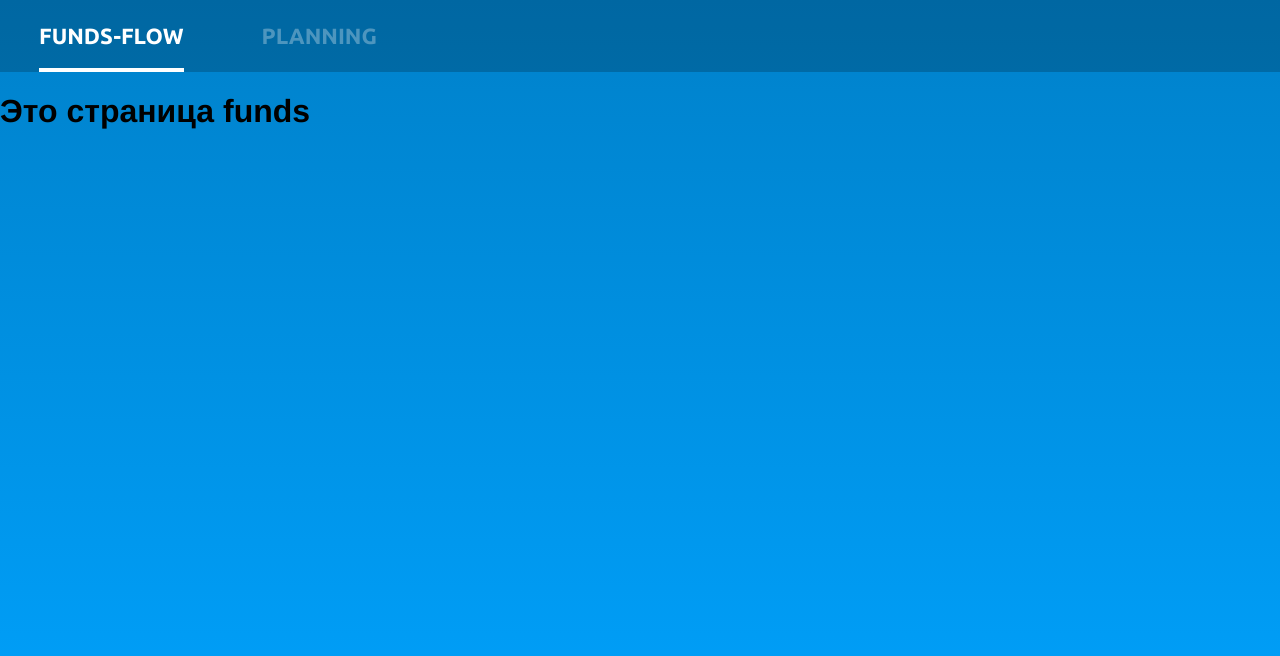
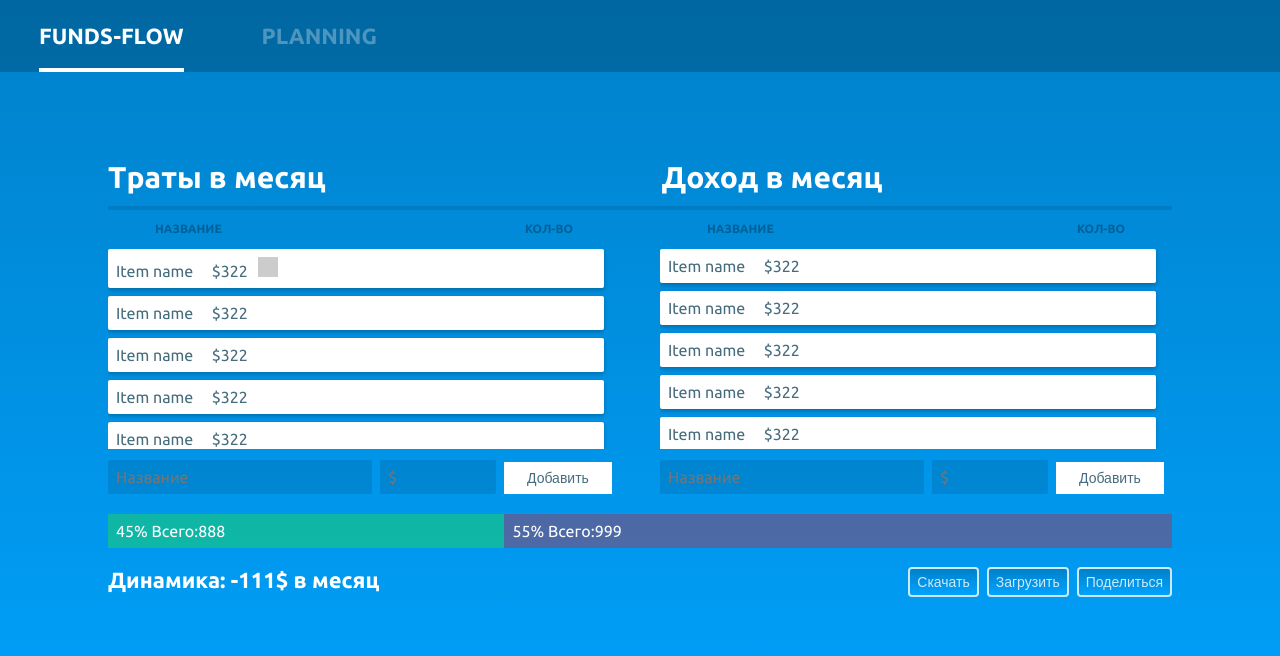
Before and after one commit to Akiyamka/plutos, a Vue app: page /#/ in a window 1280 px wide. Shown: the top 656 px of the page. Built offline with nearby package versions, Linux system fonts and the light colour scheme.

Commit message:
Create base page layout closes #5

```diff
--- a/src/App.vue
+++ b/src/App.vue
@@ -9,13 +9,13 @@
 </template>
 
 <style lang="stylus">
-@import url('https://fonts.googleapis.com/css?family=Ubuntu:400,700');
+@import url('https://fonts.googleapis.com/css?family=Ubuntu:400,700')
 html,body
   height 100%
   padding 0
   margin 0
 body
-  background: linear-gradient(180deg, #0081CA 0%, #00A3FF 100%);
+  background: linear-gradient(180deg, #0081CA 0%, #00A3FF 100%)
 
 #app
   font-family 'Avenir', Helvetica, Arial, sans-serif
@@ -28,21 +28,187 @@ body
   color #fff
 
   a
-    text-decoration none
+    color: rgba(255, 255, 255, .3)
     display: inline-block
-    font-family: Ubuntu;
-    margin: 0 39px 0
+    font-family: Ubuntu
     font-style: normal
     font-weight: bold
-    line-height: normal
     font-size: 22px
+    text-decoration none
     text-align: center
     text-transform: uppercase
-    color rgba(255, 255, 255, .3)
+    line-height: normal
+    margin: 0 39px 0
     padding: 23px 0
 
     &.router-link-exact-active
-      color #fff
       box-shadow: inset 0 -4px 0 #fff
+      color: #fff
 
+.wrapper
+  width: 1064px
+  font-family: Ubuntu
+  margin: 6px auto 0
+
+.title
+  margin-bottom: 11px
+  display: flex
+
+  &__one
+    width: 50%
+    margin: 82px 21.5px 0 0
+    color: #fff
+    font-size: 30px
+
+  &__two
+    width: 50%
+    margin: 82px 0 0 21.5px
+    color: #fff
+    font-size: 30px
+
+.line
+  overflow: hidden
+  height: 4px
+  background: rgba(0,0,0, .1)
+
+.content
+  display: flex
+
+.left,
+.right
+  flex-grow: 1
+
+.left
+  margin-right: 20px
+
+.right
+  margin-left: 20px
+
+.left-title
+  display: flex
+
+  &__name
+    flex-grow: 1
+    font-size: 12px
+    color: rgba(0, 0, 0, 0.3)
+    margin: 12px 0 0 47px;
+
+  &__count
+    text-align: right
+    flex-grow: 1
+    font-size: 12px
+    color: rgba(0, 0, 0, 0.3)
+    margin: 12px 47px 0 0;
+
+.right-title
+  display: flex
+
+  &__name
+    flex-grow: 1
+    font-size: 12px
+    color: rgba(0, 0, 0, 0.3)
+    margin: 12px 0 0 47px;
+
+  &__count
+    text-align: right
+    flex-grow: 1
+    font-size: 12px
+    color: rgba(0, 0, 0, 0.3)
+    margin: 12px  47px 0 0;
+
+.items
+  margin-top: 14px
+  height: 200px
+  overflow-y: scroll
+  padding: 0 16px 0 0
+
+  &__item
+    box-shadow: 0px 2px 4px rgba(0, 0, 0, 0.25)
+    margin-bottom: 8px
+    background: #fff
+    border-radius: 2px
+    padding: 8px
+    font-size: 16px
+    color: #466C7D
+
+.add-form
+  margin-top: 10.5px
+
+  &__name
+    background: rgba(0, 0, 0, 0.1)
+    padding: 8px
+    border: none
+    margin-right: 8px
+    font-size: 16px
+    font-family: Ubuntu;
+    border-radius: 2px
+    color: #fff
+
+  &__how-much
+    width: 100px
+    border: none
+    color: #fff
+    border-radius: 2px
+    font-size: 16px
+    padding: 8px
+    background: rgba(0, 0, 0, 0.1)
+    font-family: Ubuntu;
+
+  &__btn
+    padding: 8px 23px;
+    color: #466C7D;
+    border: none
+    font-size: 14px
+    background: #fff
+    margin-left: 8px
+
+.percent
+  display: flex
+  margin-top: 20px
+
+  &__left
+    background: rgba(51, 255, 0, 0.3);
+    flex-grow: 1
+    color: #fff
+    padding: 8px
+
+  &__right
+    background: rgba(255, 0, 0, 0.3);
+    flex-grow: 2
+    color: #fff
+    padding: 8px
+
+.statistics
+  display: flex
+  margin: 19px 0 0
+
+.statistics-text
+  flex-grow: 1
+  text-align: left
+
+  &__h3
+    color: #fff
+    font-size: 22px
+    margin: 0
+
+.btns
+  flex-grow: 1
+  text-align: right
+
+  &__btn
+    border-radius: 4px
+    font-size: 14px
+    padding: 5px 7px
+    margin-left: 8px
+    color: rgba(255, 255, 255, 0.8);
+    background: linear-gradient(180deg, #0081CA 0%, #00A3FF 100%)
+    border: 2px solid rgba(255, 255, 255, 0.8)
+
+
+.trash
+  width: 20px
+  height: 20px
+  background: #ccc
+  display: inline-block
+  margin-left: 10px
 </style>
--- a/src/views/Funds.vue
+++ b/src/views/Funds.vue
@@ -1,5 +1,139 @@
 <template>
-  <div class="funds">
-		<h1> Это страница funds </h1>
-  </div>
+	<div class="wrapper">
+
+		<div class="title">
+		  <h3 class="title__one">Траты в месяц</h3>
+		  <h3 class="title__two">Доход в месяц</h3>
+		</div>
+
+		<div class='line'></div>
+
+		<div class='content'>
+
+			<div class='left'>
+				<div class='left-title'>
+				  <h3 class="left-title__name">НАЗВАНИЕ</h3>
+				  <h3 class="left-title__count">КОЛ-ВО</h3>
+				</div>
+
+				<div class='items'>
+			  		<div class='items__item'>
+
+				  		<span class='items__name'>Item name</span>
+				  		&nbsp;&nbsp;&nbsp;
+				  		<span class='items__how-much'>$322</span>
+
+				  		<div class='trash'></div>
+
+			  		</div>
+			  		<div class='items__item'>
+				  		<span class='items__name'>Item name</span>
+				  		&nbsp;&nbsp;&nbsp;
+				  		<span class='items__how-much'>$322</span>
+			  		</div>
+			  		<div class='items__item'>
+				  		<span class='items__name'>Item name</span>
+				  		&nbsp;&nbsp;&nbsp;
+				  		<span class='items__how-much'>$322</span>
+			  		</div>
+			  		<div class='items__item'>
+				  		<span class='items__name'>Item name</span>
+				  		&nbsp;&nbsp;&nbsp;
+				  		<span class='items__how-much'>$322</span>
+			  		</div>
+			  		<div class='items__item'>
+				  		<span class='items__name'>Item name</span>
+				  		&nbsp;&nbsp;&nbsp;
+				  		<span class='items__how-much'>$322</span>
+			  		</div>
+			  		<div class='items__item'>
+				  		<span class='items__name'>Item name</span>
+				  		&nbsp;&nbsp;&nbsp;
+				  		<span class='items__how-much'>$322</span>
+			  		</div>
+				</div>
+
+				<div class='add-form'>
+					<form action='#' method='#'>
+						<input class='add-form__name' placeholder='Название'>
+						<input class='add-form__how-much' placeholder='$'>
+						<button class='add-form__btn'>Добавить</button>
+					</form>
+				</div>
+			</div>
+
+			<div class='right'>
+				<div class='right-title'>
+					<h3 class="right-title__name">НАЗВАНИЕ</h3>
+					<h3 class="right-title__count">КОЛ-ВО</h3>
+				</div>
+
+				<div class='items'>
+			  		<div class='items__item'>
+				  		<span class='items__name'>Item name</span>
+				  		&nbsp;&nbsp;&nbsp;
+				  		<span class='items__how-much'>$322</span>
+			  		</div>
+			  		<div class='items__item'>
+				  		<span class='items__name'>Item name</span>
+				  		&nbsp;&nbsp;&nbsp;
+				  		<span class='items__how-much'>$322</span>
+			  		</div>
+			  		<div class='items__item'>
+				  		<span class='items__name'>Item name</span>
+				  		&nbsp;&nbsp;&nbsp;
+				  		<span class='items__how-much'>$322</span>
+			  		</div>
+			  		<div class='items__item'>
+				  		<span class='items__name'>Item name</span>
+				  		&nbsp;&nbsp;&nbsp;
+				  		<span class='items__how-much'>$322</span>
+			  		</div>
+			  		<div class='items__item'>
+				  		<span class='items__name'>Item name</span>
+				  		&nbsp;&nbsp;&nbsp;
+				  		<span class='items__how-much'>$322</span>
+			  		</div>
+			  		<div class='items__item'>
+				  		<span class='items__name'>Item name</span>
+				  		&nbsp;&nbsp;&nbsp;
+				  		<span class='items__how-much'>$322</span>
+			  		</div>
+			  		<div class='items__item'>
+				  		<span class='items__name'>Item name</span>
+				  		&nbsp;&nbsp;&nbsp;
+				  		<span class='items__how-much'>$322</span>
+			  		</div>
+		  		</div>
+
+		  		<div class='add-form'>
+					<form action='#' method='#'>
+						<input class='add-form__name' placeholder='Название'>
+						<input class='add-form__how-much' placeholder='$'>
+						<button class='add-form__btn'>Добавить</button>
+					</form>
+				</div>
+			</div>
+		</div>
+
+		<div class='percent'>
+			<div class='percent__left'>45% Всего:888</div>
+			<div class='percent__right'>55% Всего:999</div>
+		</div>
+
+		<div class='statistics'>
+
+			<div class='statistics-text'>
+				<h3 class='statistics-text__h3'>Динамика: -111$ в месяц</h3>
+			</div>
+
+			<div class='btns'>
+				<button class='btns__btn'>Скачать</button>
+				<button class='btns__btn'>Загрузить</button>
+				<button class='btns__btn'>Поделиться</button>
+			</div>
+
+		</div>
+
+    </div>
 </template>
```
